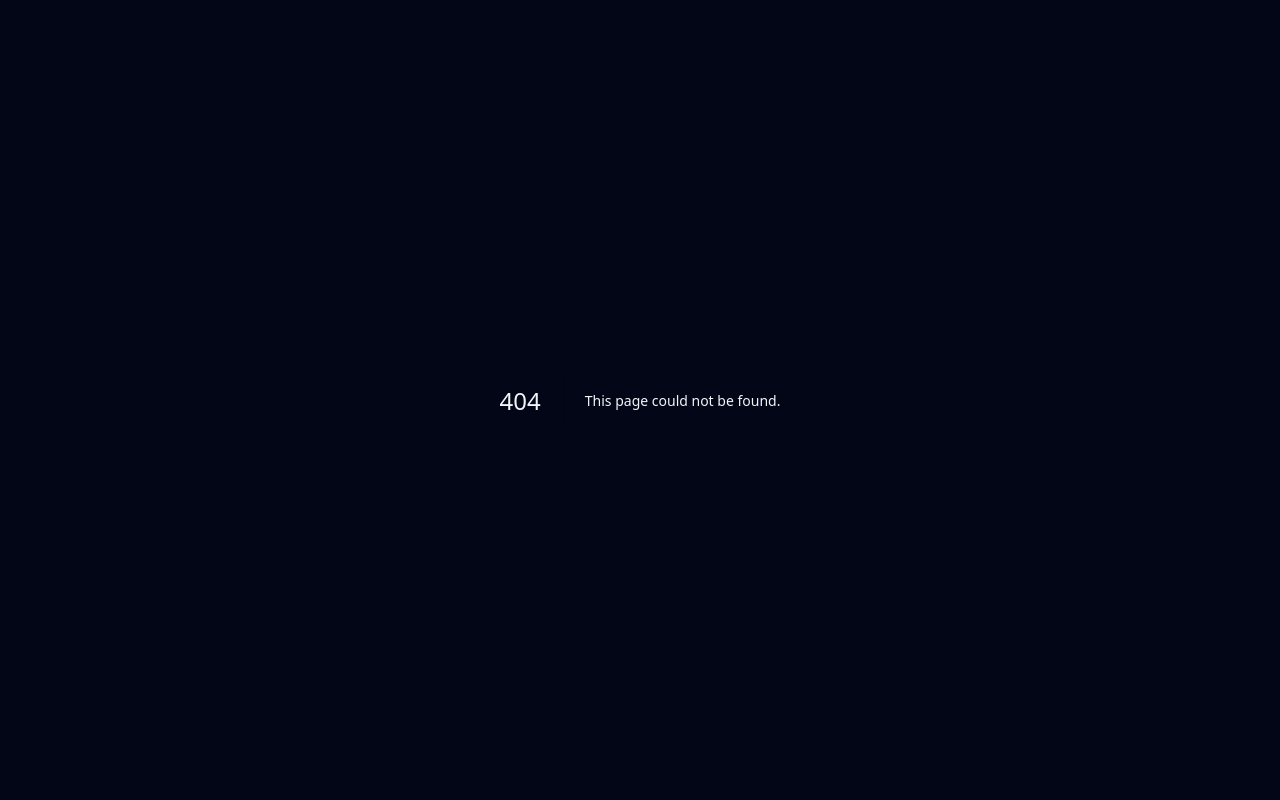
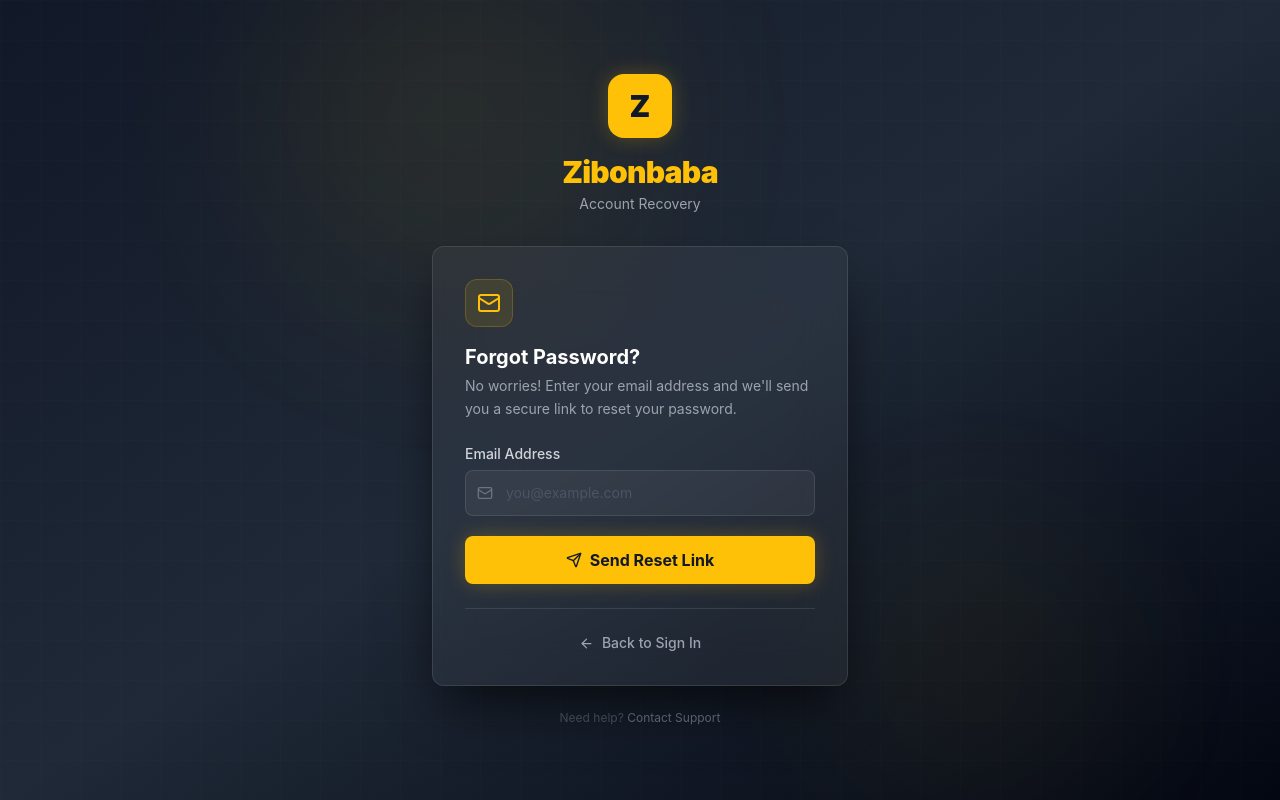
Before and after one commit to needelectro/zibonbaba.com, a Next.js app: page /forgot-password in a window 1280 px wide. Before the commit this address had no page. Built offline with nearby package versions, Linux system fonts and the light colour scheme.

Commit message:
feat(auth): update customer forgot password page with dark styling

```diff
--- /dev/null
+++ b/src/app/forgot-password/page.tsx
@@ -0,0 +1,169 @@
+'use client';
+
+import { useState } from 'react';
+import Link from 'next/link';
+import { Mail, Loader2, AlertCircle, CheckCircle2, ArrowLeft, Send } from 'lucide-react';
+
+type PageState = 'idle' | 'loading' | 'success' | 'error';
+
+export default function ForgotPasswordPage() {
+  const [email, setEmail] = useState('');
+  const [pageState, setPageState] = useState<PageState>('idle');
+  const [errorMsg, setErrorMsg] = useState('');
+
+  const handleSubmit = async (e: React.FormEvent) => {
+    e.preventDefault();
+    if (!email) {
+      setPageState('error');
+      setErrorMsg('Please enter your email address.');
+      return;
+    }
+    setErrorMsg('');
+    setPageState('loading');
+
+    try {
+      const res = await fetch('/api/auth/forgot-password', {
+        method: 'POST',
+        headers: { 'Content-Type': 'application/json' },
+        body: JSON.stringify({ email }),
+      });
+      const data = await res.json();
+      if (!res.ok) {
+        setErrorMsg(data.error || data.message || 'Failed to send reset link. Please try again.');
+        setPageState('error');
+        return;
+      }
+      setPageState('success');
+    } catch {
+      setErrorMsg('Could not connect to the server. Please try again later.');
+      setPageState('error');
+    }
+  };
+
+  return (
+    <div className="min-h-screen flex items-center justify-center relative overflow-hidden bg-neutral-dark">
+      <div className="absolute inset-0 z-0">
+        <div className="absolute inset-0 bg-gradient-to-br from-gray-900 via-gray-800 to-gray-950" />
+        <div className="absolute top-[-10%] left-[20%] w-[400px] h-[400px] rounded-full bg-primary/10 blur-[100px] animate-pulse" />
+        <div className="absolute bottom-[-5%] right-[10%] w-[350px] h-[350px] rounded-full bg-primary/5 blur-[80px] animate-pulse" style={{ animationDelay: '1s' }} />
+      </div>
+      <div className="absolute inset-0 z-0 opacity-5"
+        style={{
+          backgroundImage: 'linear-gradient(rgba(255,193,7,0.3) 1px, transparent 1px), linear-gradient(90deg, rgba(255,193,7,0.3) 1px, transparent 1px)',
+          backgroundSize: '40px 40px'
+        }}
+      />
+
+      <div className="relative z-10 w-full max-w-md px-4">
+        <div className="text-center mb-8">
+          <div className="inline-flex items-center justify-center w-16 h-16 rounded-2xl bg-primary shadow-glow mb-4">
+            <span className="text-3xl font-black text-gray-900">Z</span>
+          </div>
+          <h1 className="text-3xl font-black text-primary tracking-tight">Zibonbaba</h1>
+          <p className="text-gray-400 text-sm mt-1">Account Recovery</p>
+        </div>
+
+        <div className="backdrop-blur-xl bg-white/5 border border-white/10 rounded-xl shadow-modal p-8">
+          {pageState === 'success' ? (
+            <div className="text-center py-4">
+              <div className="w-20 h-20 bg-green-500/20 border border-green-500/30 rounded-full flex items-center justify-center mx-auto mb-6">
+                <CheckCircle2 size={40} className="text-green-400" />
+              </div>
+              <h2 className="text-xl font-bold text-white mb-2">Check Your Email</h2>
+              <p className="text-gray-400 text-sm mb-2">
+                Password reset link sent to your email
+              </p>
+              <p className="text-primary font-medium text-sm mb-8 break-all">{email}</p>
+              <p className="text-gray-500 text-xs mb-8">
+                If you don&apos;t see it, please check your spam folder. The link expires in 30 minutes.
+              </p>
+              <Link
+                href="/login"
+                className="inline-flex items-center justify-center gap-2 bg-primary hover:bg-primary-accent text-gray-900 font-bold px-8 py-3 rounded-lg transition-all shadow-glow"
+              >
+                <ArrowLeft size={16} /> Back to Sign In
+              </Link>
+            </div>
+          ) : (
+            <>
+              <div className="mb-6">
+                <div className="w-12 h-12 bg-primary/10 border border-primary/20 rounded-xl flex items-center justify-center mb-4">
+                  <Mail size={24} className="text-primary" />
+                </div>
+                <h2 className="text-xl font-bold text-white mb-1">Forgot Password?</h2>
+                <p className="text-gray-400 text-sm leading-relaxed">
+                  No worries! Enter your email address and we&apos;ll send you a secure link to reset your password.
+                </p>
+              </div>
+
+              {pageState === 'error' && errorMsg && (
+                <div className="flex items-center gap-2 bg-red-500/10 border border-red-500/30 text-red-400 rounded-lg px-4 py-3 mb-5 text-sm">
+                  <AlertCircle size={16} className="shrink-0" />
+                  <span>{errorMsg}</span>
+                </div>
+              )}
+
+              <form onSubmit={handleSubmit} className="space-y-5">
+                <div>
+                  <label htmlFor="forgot-email" className="block text-sm font-medium text-gray-300 mb-1.5">
+                    Email Address
+                  </label>
+                  <div className="relative">
+                    <Mail size={16} className="absolute left-3 top-1/2 -translate-y-1/2 text-gray-500" />
+                    <input
+                      id="forgot-email"
+                      type="email"
+                      value={email}
+                      onChange={(e) => {
+                        setEmail(e.target.value);
+                        if (pageState === 'error') setPageState('idle');
+                      }}
+                      placeholder="you@example.com"
+                      autoComplete="email"
+                      required
+                      className="w-full bg-white/5 border border-white/10 text-white placeholder-gray-600 rounded-lg pl-10 pr-4 py-3 text-sm focus:outline-none focus:ring-2 focus:ring-primary/50 focus:border-primary/50 transition-all"
+                    />
+                  </div>
+                </div>
+
+                <button
+                  id="forgot-submit-btn"
+                  type="submit"
+                  disabled={pageState === 'loading'}
+                  className="w-full bg-primary hover:bg-primary-accent active:bg-primary-dark text-gray-900 font-bold py-3 rounded-lg transition-all duration-200 flex items-center justify-center gap-2 shadow-glow hover:shadow-[0_0_20px_rgba(255,193,7,0.4)] disabled:opacity-60 disabled:cursor-not-allowed"
+                >
+                  {pageState === 'loading' ? (
+                    <>
+                      <Loader2 size={18} className="animate-spin" />
+                      <span>Sending Reset Link...</span>
+                    </>
+                  ) : (
+                    <>
+                      <Send size={16} />
+                      <span>Send Reset Link</span>
+                    </>
+                  )}
+                </button>
+              </form>
+
+              <div className="mt-6 pt-6 border-t border-white/10 flex items-center justify-center">
+                <Link
+                  href="/login"
+                  className="flex items-center gap-2 text-sm text-gray-400 hover:text-primary transition-colors font-medium"
+                >
+                  <ArrowLeft size={15} />
+                  Back to Sign In
+                </Link>
+              </div>
+            </>
+          )}
+        </div>
+
+        <p className="text-center text-xs text-gray-600 mt-6">
+          Need help?{' '}
+          <span className="text-gray-500 hover:text-primary cursor-pointer transition-colors">Contact Support</span>
+        </p>
+      </div>
+    </div>
+  );
+}
```
